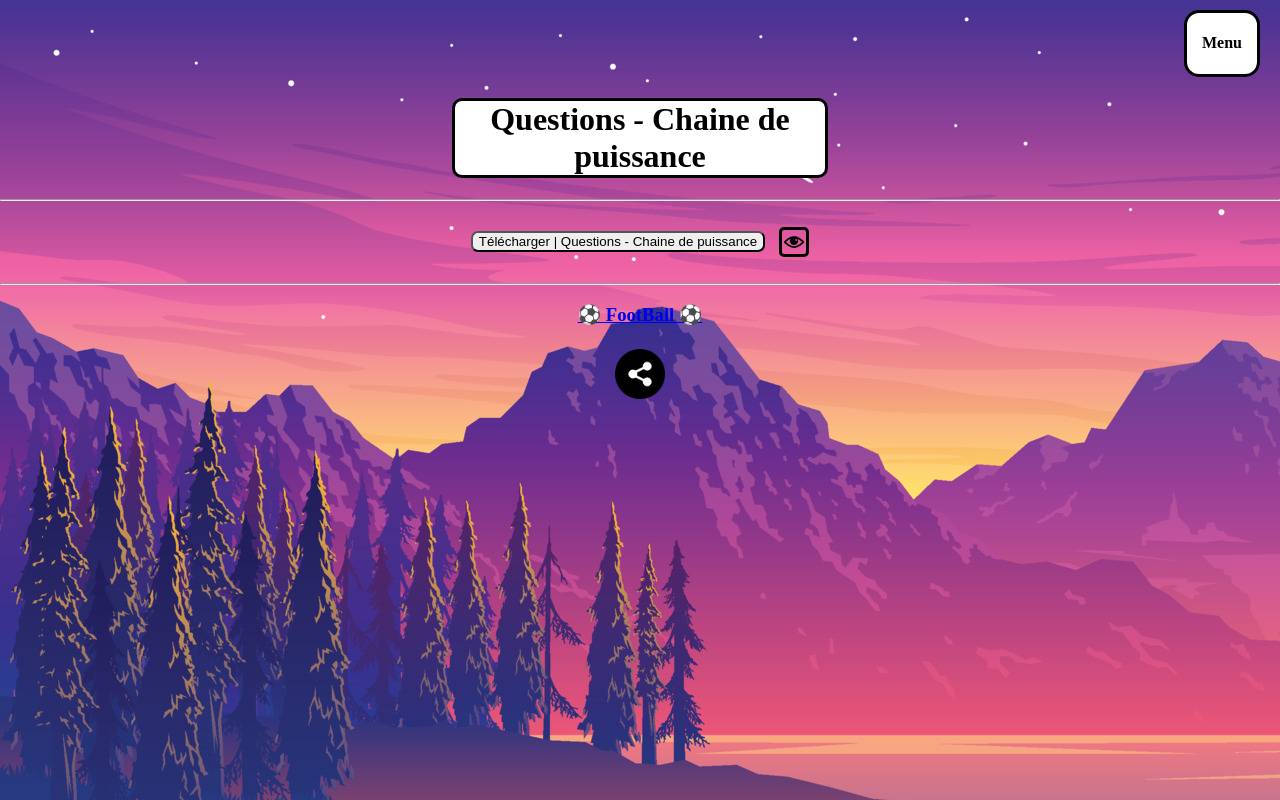
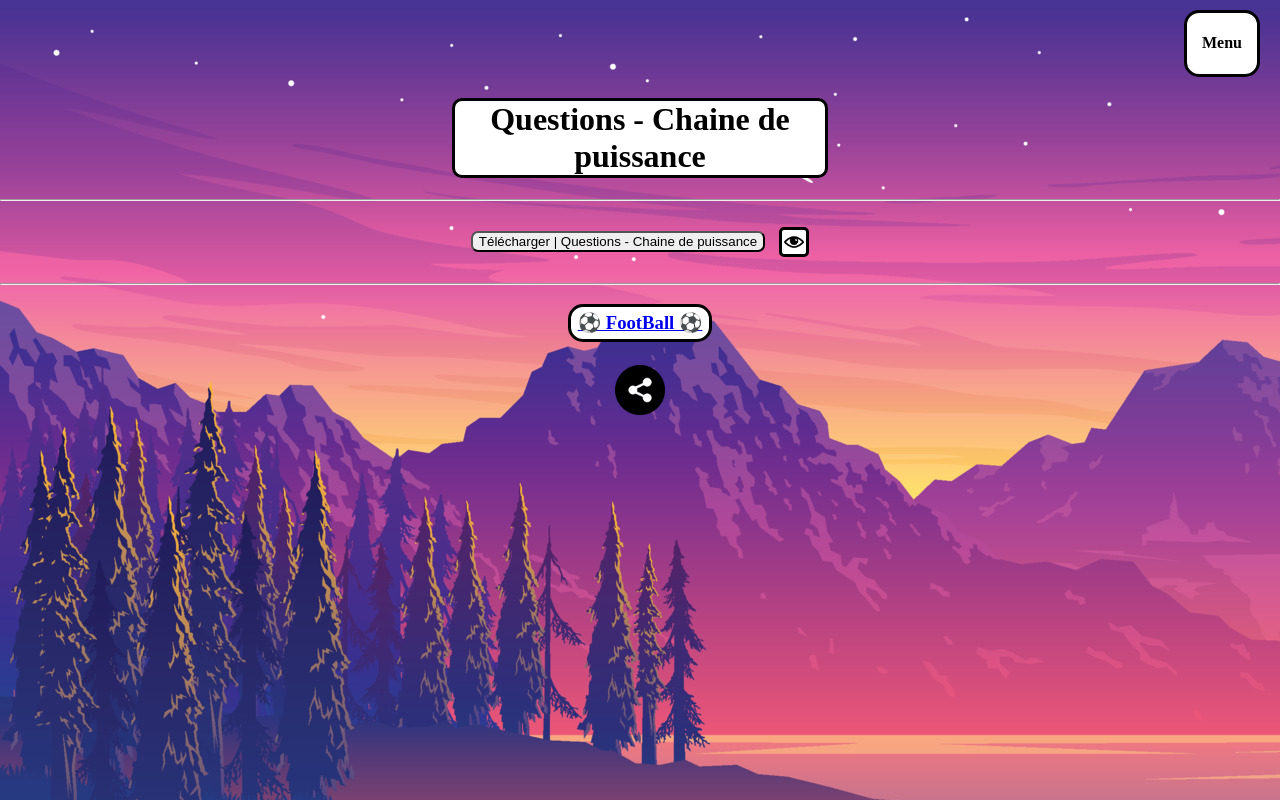
Before and after one commit to Travail1STI2D1/TP-IT, a website: page L2-chaine-puissance.html in a window 1280 px wide. Drawn offline with Linux system fonts and the light colour scheme.

Commit message:
lien foot

```diff
--- a/L2-chaine-puissance.html
+++ b/L2-chaine-puissance.html
@@ -16,7 +16,7 @@
        <a href="Chaine-puissance/L2 seq5 sem2 Chaîne de puissance - Cours - Elève - Joris Anthony Ewan.docx.docx" class="centre">
             <button>Télécharger | Questions - Chaine de puissance</button>
         </a>
-        <div onclick="afficherView()" style="margin-left: 10px; border: solid; width:20px; display: inline-block; vertical-align: middle; padding:2px; border-radius: 5px;;">
+        <div onclick="afficherView()" class="boutonv">
             <img src="ouvert.png" id="imgbview" width="20px">
         </div>
            <br>
@@ -24,7 +24,7 @@
            <iframe src="https://docs.google.com/document/d/1QnPTqI21f0cKUT0mMjijGl7wTzoSuQBe/preview" width="60%" height="800px" id="view"></iframe>
         <HR>
         <div class="centre">
-    <a href="https://scratch.mit.edu/projects/695741413/fullscreen/" target="_blank"><h3>⚽ FootBall ⚽</h3></a>
+    <a href="https://scratch.mit.edu/projects/695741413/fullscreen/" target="_blank"><h3 class="lienfoot">⚽ FootBall ⚽</h3></a>
     <button class="share-button" onclick="copierLien()" style="border:none; background-color: rgba(52, 152, 219, 0);;">
         <img src="logo-partage.png" alt="Logo Partage" class="share-icon" style="height: 50px;">
     </button>
```
Also changed, not shown: td1.html (+1 -1 lines), td2.html (+1 -1 lines), td3.html (+1 -1 lines), td4.html (+1 -1 lines), td5.html (+1 -1 lines), td6.html (+1 -1 lines), tp1.html (+1 -1 lines), tp10.html (+1 -1 lines), tp11.html (+1 -1 lines), tp12.html (+1 -1 lines), tp13.html (+1 -1 lines), tp2.html (+1 -1 lines), tp3.html (+1 -1 lines), tp4.html (+1 -1 lines), 5 more files.
